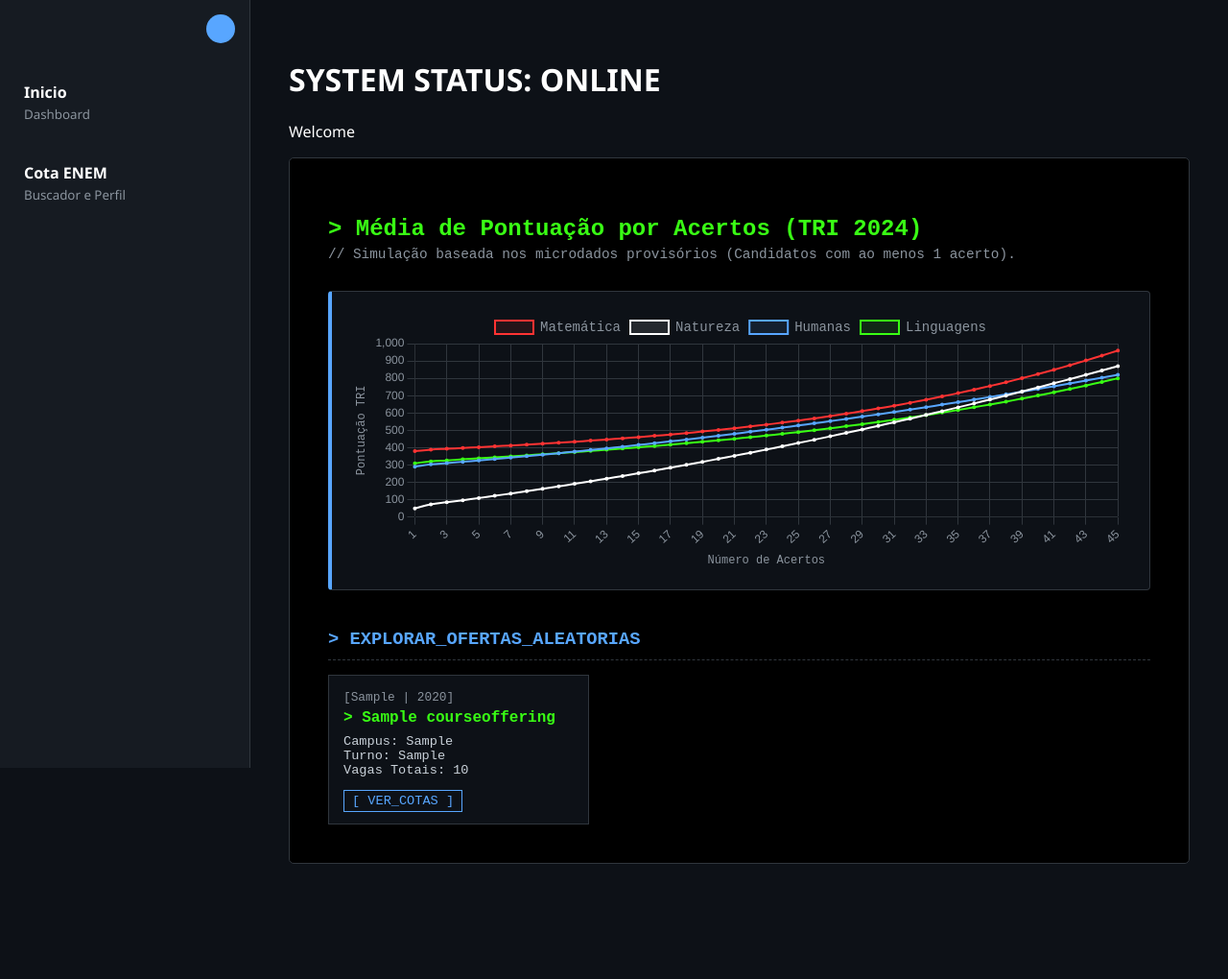
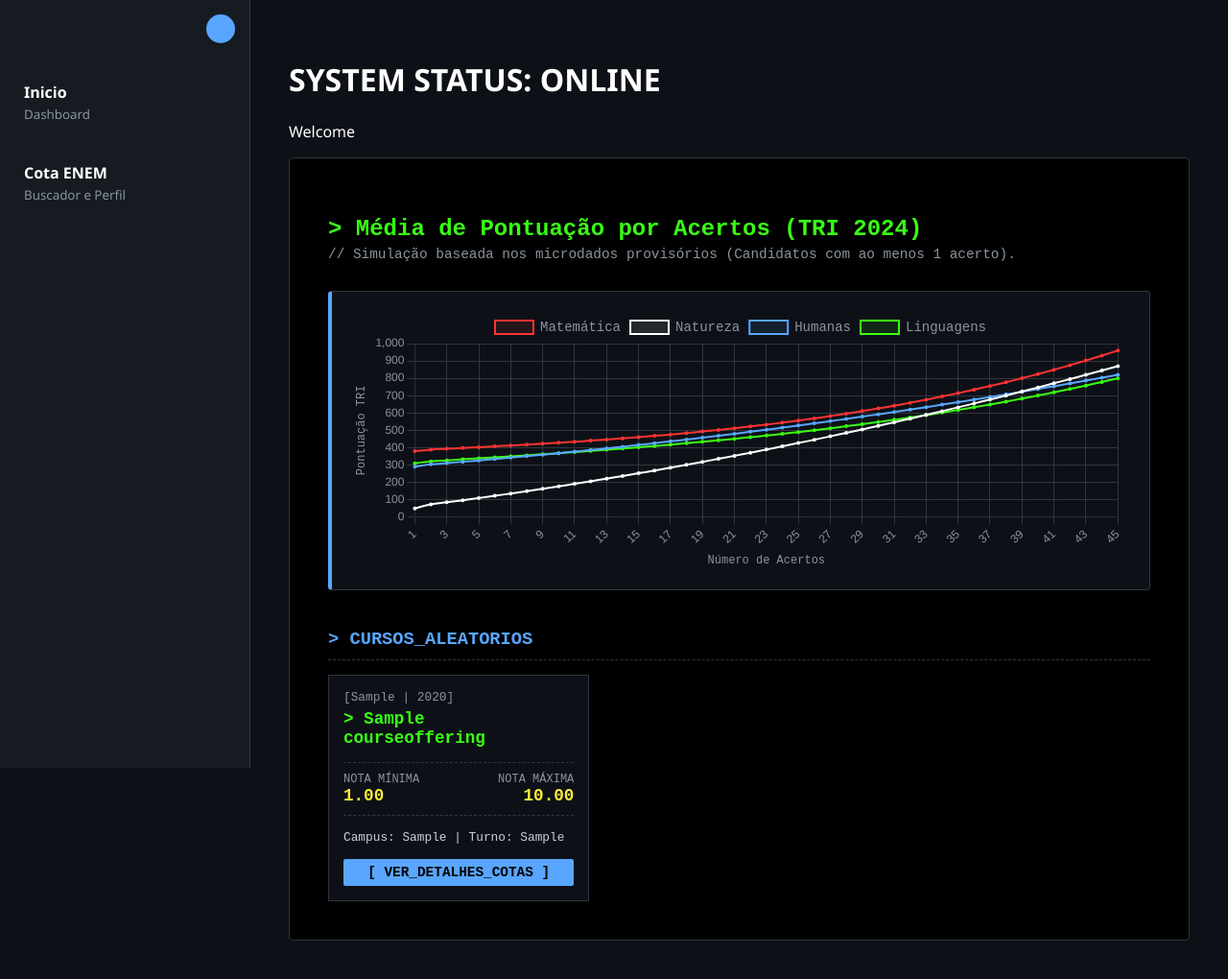
Before and after one commit to rodrigosousa64/capi_busque, a Django app: page / in a window 1280 px wide. Shown: the whole page at 96% size. Before the commit the page ends 900 px from the top, so only its background shows below. Run offline with Django 5.2, Linux system fonts and the light colour scheme; tables that the repository leaves empty hold one stand-in row (values such as "Sample post").

Commit message:
style: rename random courses section and prominently display min and max scores on cards

```diff
--- a/core/urls.py
+++ b/core/urls.py
@@ -17,10 +17,14 @@ Including another URLconf
 from django.contrib import admin
 from django.urls import path, include
 from django.shortcuts import render
+from django.db.models import Max, Min
 from cota_min_and_max_enem.models import CourseOffering
 
 def home_view(request):
-    cursos_aleatorios = CourseOffering.objects.order_by('?')[:4]
+    cursos_aleatorios = CourseOffering.objects.annotate(
+        max_score=Max('quotas__historical_max_score'),
+        min_score=Min('quotas__previous_cutoff')
+    ).order_by('?')[:4]
     return render(request, 'home/dashboard.html', {'cursos_aleatorios': cursos_aleatorios})
 
 urlpatterns = [
--- a/templates/home/dashboard.html
+++ b/templates/home/dashboard.html
@@ -11,19 +11,30 @@
         <canvas id="triChart" height="100"></canvas>
     </div>
 
-    <h3 style="color: #58a6ff; margin-bottom: 15px; border-bottom: 1px dashed #30363d; padding-bottom: 10px;">> EXPLORAR_OFERTAS_ALEATORIAS</h3>
+    <h3 style="color: #58a6ff; margin-bottom: 15px; border-bottom: 1px dashed #30363d; padding-bottom: 10px;">> CURSOS_ALEATORIOS</h3>
     <div style="display: grid; grid-template-columns: repeat(auto-fill, minmax(250px, 1fr)); gap: 20px;">
         {% for curso in cursos_aleatorios %}
-        <div style="border: 1px solid #30363d; padding: 15px; background: #0d1117;">
+        <div style="border: 1px solid #30363d; padding: 15px; background: #0d1117; display: flex; flex-direction: column;">
             <div style="color: #8b949e; font-size: 0.8rem; margin-bottom: 5px;">[{{ curso.institution }} | {{ curso.year_reference }}]</div>
-            <div style="color: #39ff14; font-weight: bold; margin-bottom: 8px;">> {{ curso.course_name }}</div>
-            <div style="font-size: 0.85rem; color: #c9d1d9;">
-                Campus: {{ curso.campus }}<br>
-                Turno: {{ curso.shift }}<br>
-                Vagas Totais: {{ curso.total_spots_filled }}
+            <div style="color: #39ff14; font-weight: bold; margin-bottom: 15px; font-size: 1.1rem; flex-grow: 1;">> {{ curso.course_name }}</div>
+
+            <div style="display: flex; justify-content: space-between; margin-bottom: 15px; border-top: 1px dashed #30363d; border-bottom: 1px dashed #30363d; padding: 10px 0;">
+                <div>
+                    <div style="color: #8b949e; font-size: 0.75rem;">NOTA MÍNIMA</div>
+                    <div style="color: #ffeb3b; font-weight: bold; font-size: 1.1rem;">{{ curso.min_score|default:"--"|floatformat:2 }}</div>
+                </div>
+                <div style="text-align: right;">
+                    <div style="color: #8b949e; font-size: 0.75rem;">NOTA MÁXIMA</div>
+                    <div style="color: #ffeb3b; font-weight: bold; font-size: 1.1rem;">{{ curso.max_score|default:"--"|floatformat:2 }}</div>
+                </div>
             </div>
-            <div style="margin-top: 15px;">
-                <a href="{% url 'buscar_cursos' %}?curso={{ curso.course_name|urlencode }}" style="color: #58a6ff; text-decoration: none; font-size: 0.85rem; border: 1px solid #58a6ff; padding: 3px 8px;">[ VER_COTAS ]</a>
+
+            <div style="font-size: 0.8rem; color: #c9d1d9; margin-bottom: 15px;">
+                Campus: {{ curso.campus }} | Turno: {{ curso.shift }}
+            </div>
+
+            <div>
+                <a href="{% url 'buscar_cursos' %}?curso={{ curso.course_name|urlencode }}" style="display: block; text-align: center; color: #000; background: #58a6ff; text-decoration: none; font-size: 0.9rem; font-weight: bold; padding: 6px 0; border-radius: 2px;">[ VER_DETALHES_COTAS ]</a>
             </div>
         </div>
         {% empty %}
```
